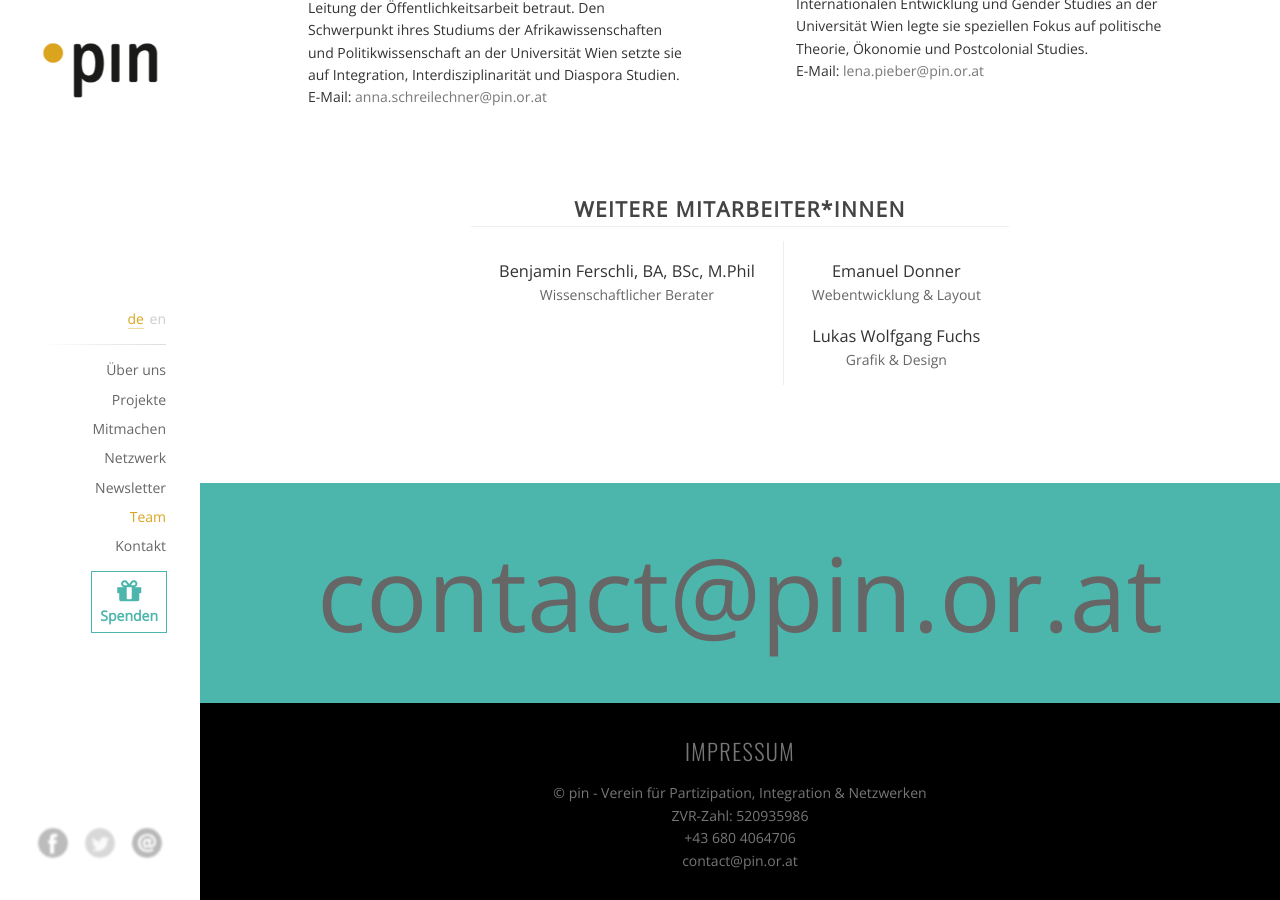
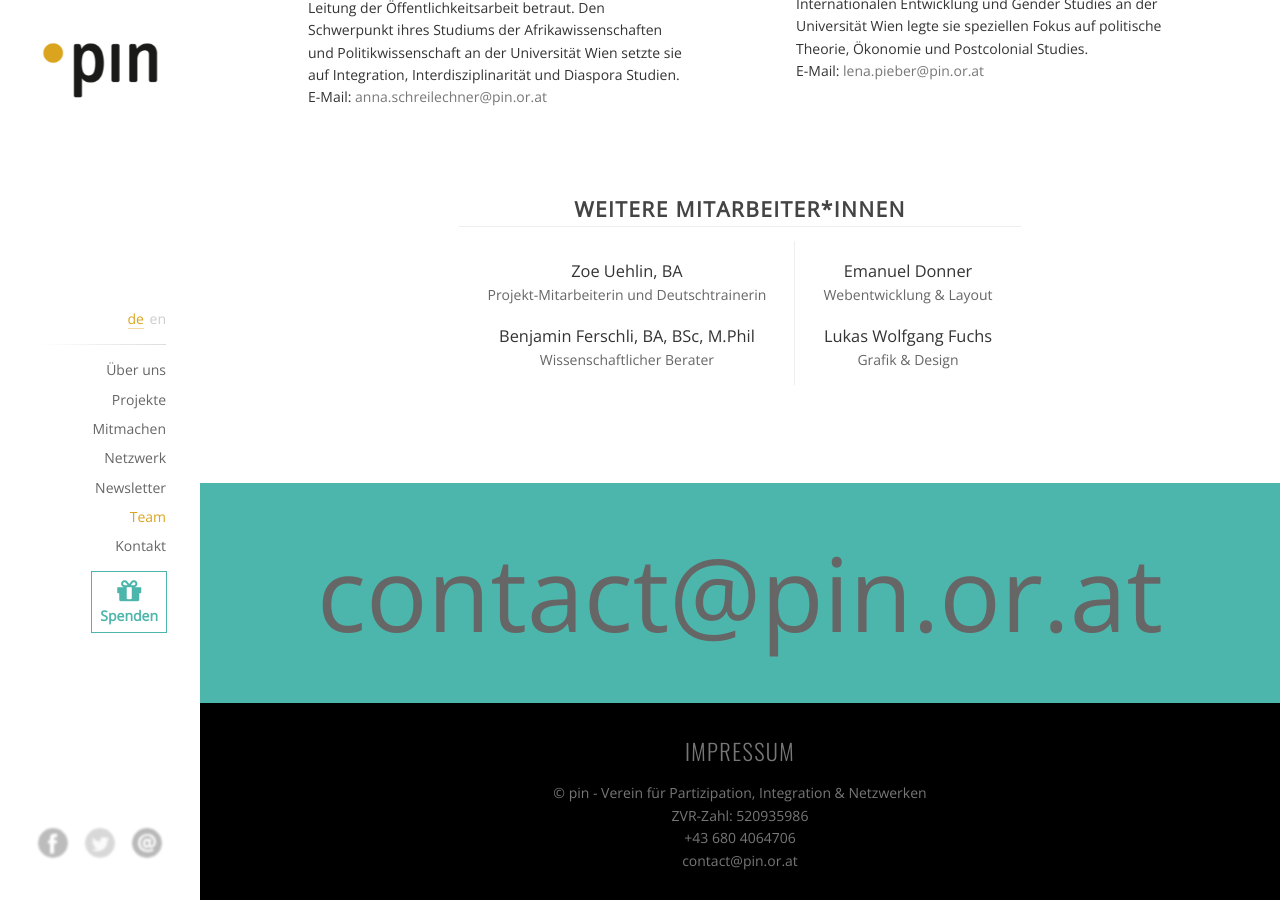
Before and after one commit to pinverein/anna-laura, a Jekyll site: the page built from index.html, in a window 1280 px wide and 900 px high, scrolled down 5337 px. Built offline with Jekyll 4.4.1, drawn with Linux system fonts in a browser that asks for light colours; comment, search, counter and statistics services are not loaded.

Commit message:
Added staff member.

```diff
--- a/pages/de/content_team.html
+++ b/pages/de/content_team.html
@@ -37,6 +37,8 @@
       <div class="sub-box">
         <div class="member-column">
           <!-- <h2>Noch wer</h2> -->
+          <h3>Zoe Uehlin, BA</h3>
+          <p>Projekt-Mitarbeiterin und Deutschtrainerin</p>
           <h3>Benjamin Ferschli, BA, BSc, M.Phil</h3>
           <p>Wissenschaftlicher Berater</p>
 
```
